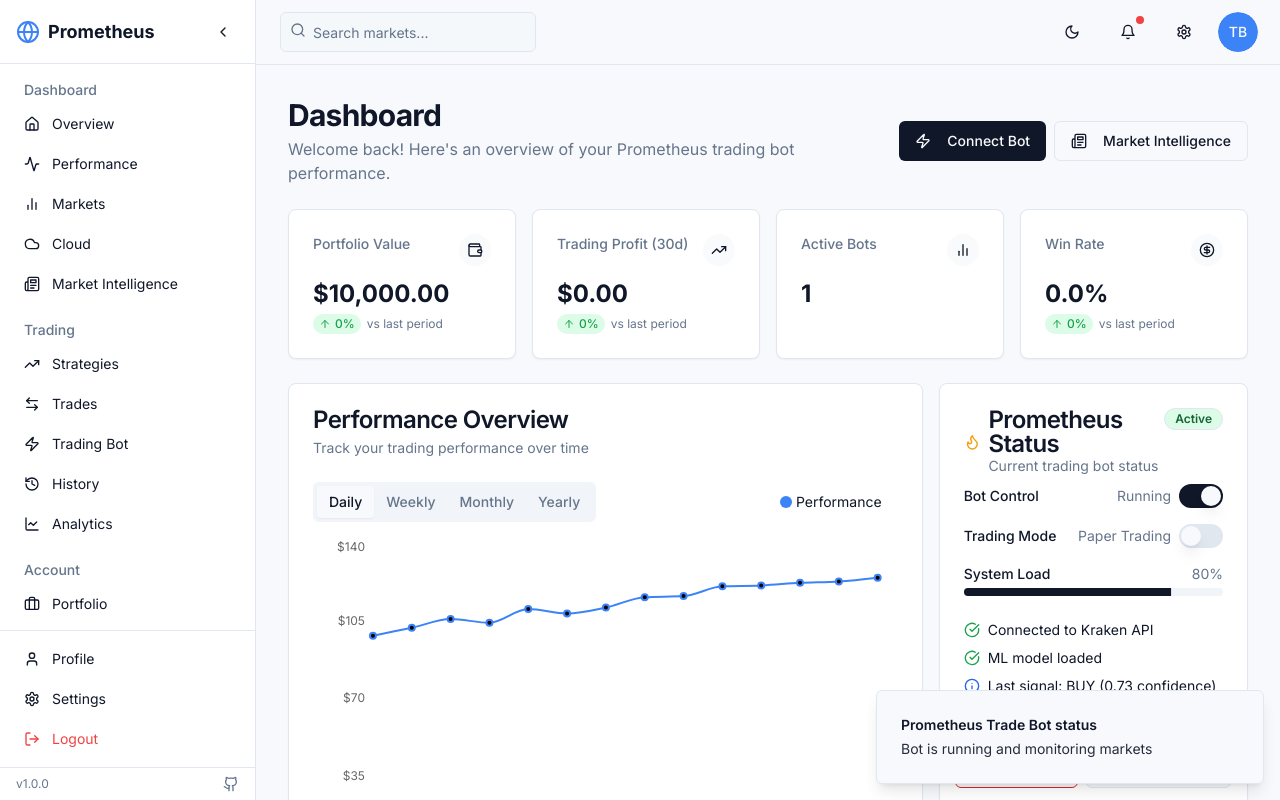
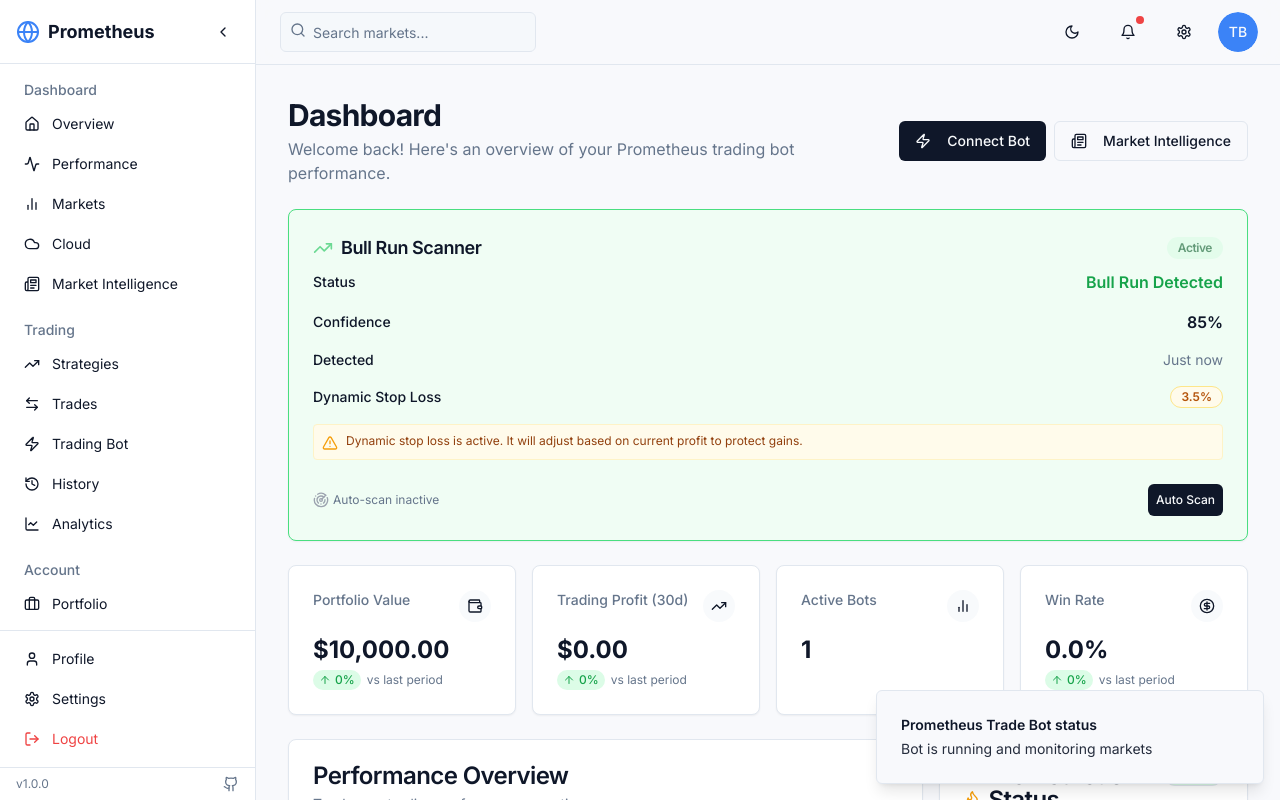
Before and after one commit to DanielePL/prometheus-trading-bot, a React (Vite) app: page /dashboard in a window 1280 px wide. Shown: the top 800 px of the page. Built offline with nearby package versions, Linux system fonts and the light colour scheme.

Commit message:
Update code

```diff
--- a/src/components/trading/indicators/BullRunIndicator.tsx
+++ b/src/components/trading/indicators/BullRunIndicator.tsx
@@ -25,6 +25,7 @@ export const BullRunIndicator: React.FC<BullRunIndicatorProps> = ({
   const [isAutoScanning, setIsAutoScanning] = useState(false);
   const [scanInterval, setScanInterval] = useState<NodeJS.Timeout | null>(null);
   const [lastScanTime, setLastScanTime] = useState<string>(lastDetected);
+  const [isAnimating, setIsAnimating] = useState(false);
 
   // Format confidence as percentage
   const formattedConfidence = `${Math.round(confidence * 100)}%`;
@@ -44,6 +45,9 @@ export const BullRunIndicator: React.FC<BullRunIndicatorProps> = ({
     setLastScanTime(new Date().toLocaleTimeString());
 
     if (newIsBullRun) {
+      setIsAnimating(true);
+      setTimeout(() => setIsAnimating(false), 2000);
+
       toast.success('Bull run pattern detected!', {
         description: `Confidence: ${Math.round(newConfidence * 100)}%, Stop Loss: ${newStopLoss}%`,
       });
@@ -79,6 +83,14 @@ export const BullRunIndicator: React.FC<BullRunIndicatorProps> = ({
     toast.info('Auto-scan disabled');
   };
 
+  // Trigger initial animation if bull run is active
+  useEffect(() => {
+    if (initialIsBullRun) {
+      setIsAnimating(true);
+      setTimeout(() => setIsAnimating(false), 2000);
+    }
+  }, [initialIsBullRun]);
+
   // Clean up interval on unmount
   useEffect(() => {
     return () => {
@@ -89,15 +101,19 @@ export const BullRunIndicator: React.FC<BullRunIndicatorProps> = ({
   }, [scanInterval]);
 
   return (
-    <Card className={`border ${isBullRun ? 'border-green-400 dark:border-green-600' : 'border-gray-200 dark:border-gray-800'}`}>
+    <Card className={`border transition-all duration-300 ${isAnimating ? 'scale-[1.02]' : ''}
+      ${isBullRun
+        ? 'border-green-400 dark:border-green-600 bg-green-50 dark:bg-green-900/20'
+        : 'border-gray-200 dark:border-gray-800'}`}>
       <CardHeader className="pb-2">
         <CardTitle className="text-lg flex items-center justify-between">
           <div className="flex items-center gap-2">
-            <TrendingUp className={`h-5 w-5 ${isBullRun ? 'text-green-500' : 'text-gray-400'}`} />
+            <TrendingUp className={`h-5 w-5 ${isBullRun ?
+              'text-green-500 animate-pulse' : 'text-gray-400'}`} />
             Bull Run Scanner
           </div>
           {isBullRun && (
-            <Badge className="bg-green-100 text-green-800 dark:bg-green-900/30 dark:text-green-400">
+            <Badge className="bg-green-100 text-green-800 dark:bg-green-900/30 dark:text-green-400 animate-pulse">
               Active
             </Badge>
           )}
@@ -107,7 +123,8 @@ export const BullRunIndicator: React.FC<BullRunIndicatorProps> = ({
         <div className="space-y-4">
           <div className="flex justify-between items-center">
             <span className="text-sm font-medium">Status</span>
-            <span className={`font-semibold ${isBullRun ? 'text-green-600 dark:text-green-400' : 'text-gray-500'}`}>
+            <span className={`font-semibold ${isBullRun ?
+              'text-green-600 dark:text-green-400' : 'text-gray-500'}`}>
               {isBullRun ? 'Bull Run Detected' : 'No Bull Run'}
             </span>
           </div>
--- a/src/pages/Dashboard.tsx
+++ b/src/pages/Dashboard.tsx
@@ -55,6 +55,14 @@ const Dashboard = () => {
           </div>
         </div>
 
+        {/* Bull Run Indicator at the top for visibility */}
+        <BullRunIndicator
+          isBullRun={true}
+          confidence={0.85}
+          lastDetected="Just now"
+          stopLossPercentage={3.5}
+        />
+
         <div className="grid grid-cols-1 md:grid-cols-2 lg:grid-cols-4 gap-4">
           <StatsCard
             title="Portfolio Value"
@@ -89,13 +97,7 @@ const Dashboard = () => {
           <div className="space-y-4">
             <BotStatus />
             <TradingSystemInfo />
-            {/* Add Bull Run Indicator here */}
-            <BullRunIndicator
-              isBullRun={false}
-              confidence={0.7}
-              lastDetected="Not detected yet"
-              stopLossPercentage={2.0}
-            />
+            {/* Removed duplicate BullRunIndicator from here */}
           </div>
         </div>
 
```
